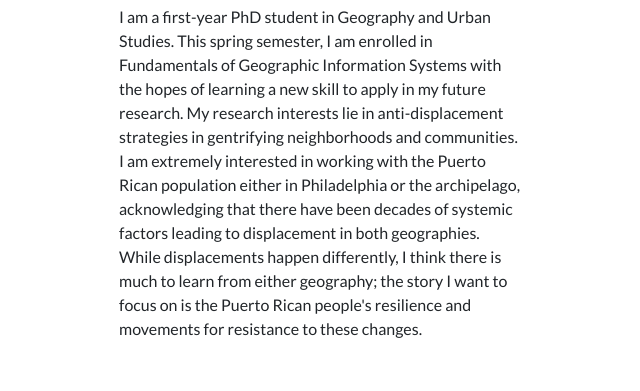
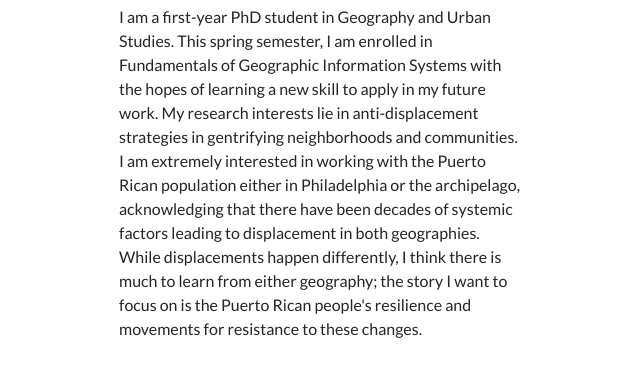
Before and after one commit to jasminvg/jasminvg, a plain HTML site: page index.html in a window 1280 px wide. Shown: the part 824-1215 px from the top of the page, 47-687 px from the left. Drawn offline with nearby package versions, Linux system fonts and the light colour scheme.

Commit message:
Update index.html

```diff
--- a/index.html
+++ b/index.html
@@ -52,7 +52,7 @@ t<!DOCTYPE html>
                     <div class="col-lg-6 order-lg-1">
                         <div class="p-5">
                             <h2 class="display-4">GIS Journey:</h2>
-                            <p>I am a first-year PhD student in Geography and Urban Studies. This spring semester, I am enrolled in Fundamentals of Geographic Information Systems with the hopes of learning a new skill to apply in my future research. My research interests lie in anti-displacement strategies in gentrifying neighborhoods and communities. I am extremely interested in working with the Puerto Rican population either in Philadelphia or the archipelago, acknowledging that there have been decades of systemic factors leading to displacement in both geographies. While displacements happen differently, I think there is much to learn from either geography; the story I want to focus on is the Puerto Rican people's resilience and movements for resistance to these changes.</p>
+                            <p>I am a first-year PhD student in Geography and Urban Studies. This spring semester, I am enrolled in Fundamentals of Geographic Information Systems with the hopes of learning a new skill to apply in my future work. My research interests lie in anti-displacement strategies in gentrifying neighborhoods and communities. I am extremely interested in working with the Puerto Rican population either in Philadelphia or the archipelago, acknowledging that there have been decades of systemic factors leading to displacement in both geographies. While displacements happen differently, I think there is much to learn from either geography; the story I want to focus on is the Puerto Rican people's resilience and movements for resistance to these changes.</p>
                         </div>
                     </div>
                 </div>
```
